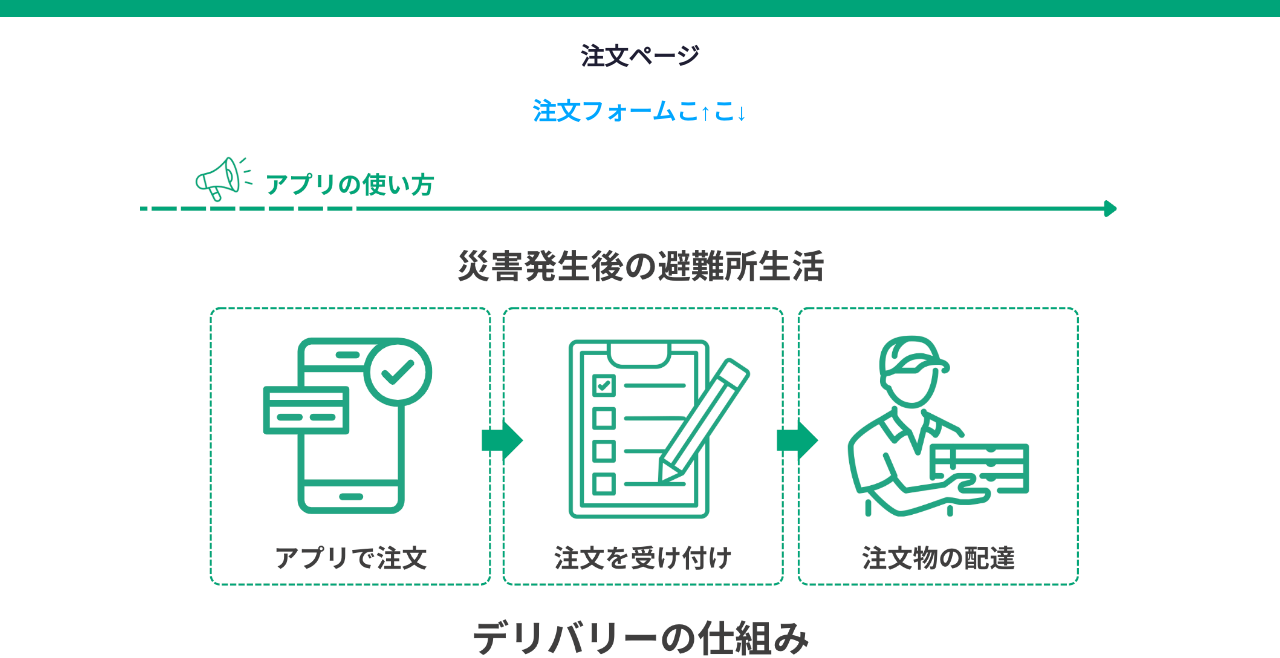
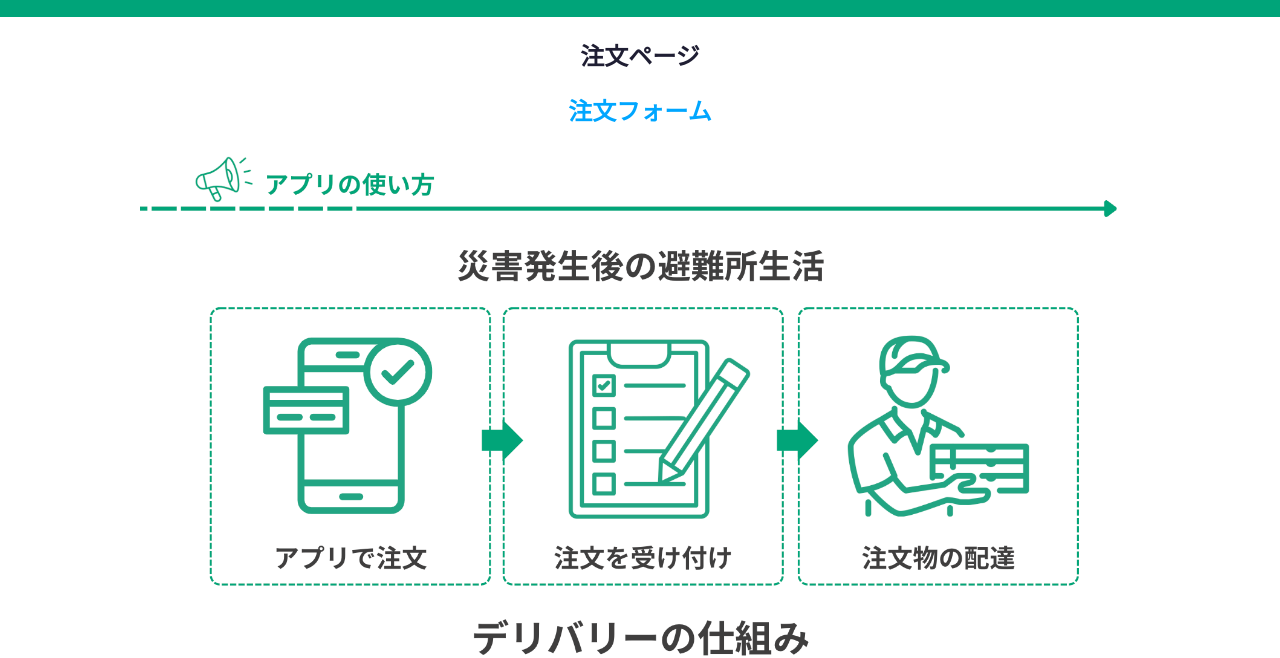
Before and after one commit to negikoto/CareReach2, a plain HTML site: page 注文.html in a window 1280 px wide. Shown: the part 142-800 px from the top of the page. Drawn offline with Linux system fonts and the light colour scheme.

Commit message:
Update 注文.html

```diff
--- a/注文.html
+++ b/注文.html
@@ -34,7 +34,7 @@
     <!--home-->
     <div class="main" id="main">
         <h2>注文ページ</h2>
-        <h2><a href="https://docs.google.com/forms/d/e/1FAIpQLSfIZV1adUJv8aDONxhFrLfRxWg8ebuW3gmYP0LAE-4lDouivg/viewform" target="_blank" class="注文フォーム">注文フォームこ↑こ↓</a></h2>
+        <h2><a href="https://docs.google.com/forms/d/e/1FAIpQLSfIZV1adUJv8aDONxhFrLfRxWg8ebuW3gmYP0LAE-4lDouivg/viewform" target="_blank" class="注文フォーム">注文フォーム</a></h2>
         <img src="img/スライド.png" width="1000px">
         <img src="img/スライド２.png" width="1000px">
         <h2><a href="https://docs.google.com/forms/d/e/1FAIpQLSfIZV1adUJv8aDONxhFrLfRxWg8ebuW3gmYP0LAE-4lDouivg/viewform" target="_blank" class="注文フォーム">注文フォーム</a></h2>
```
